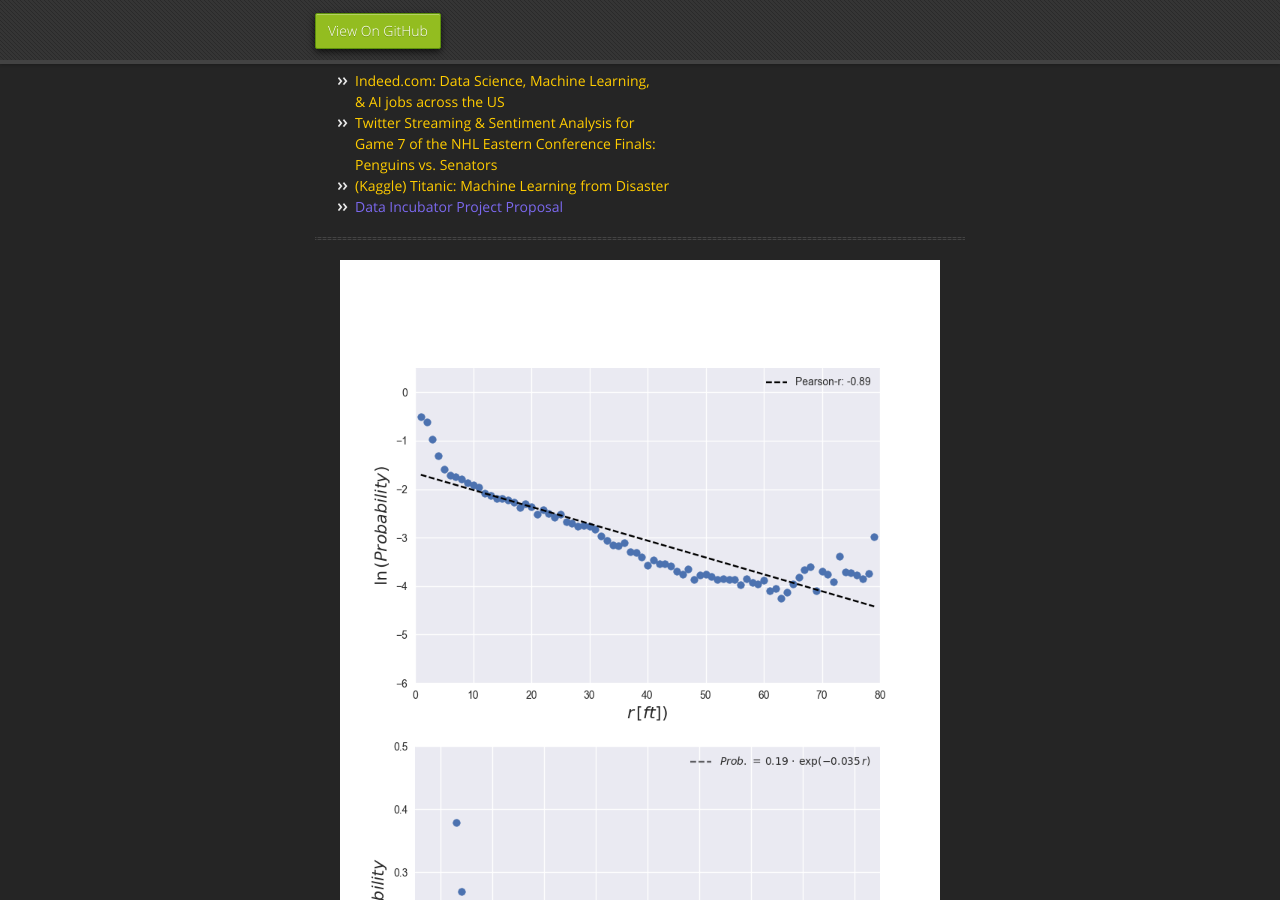
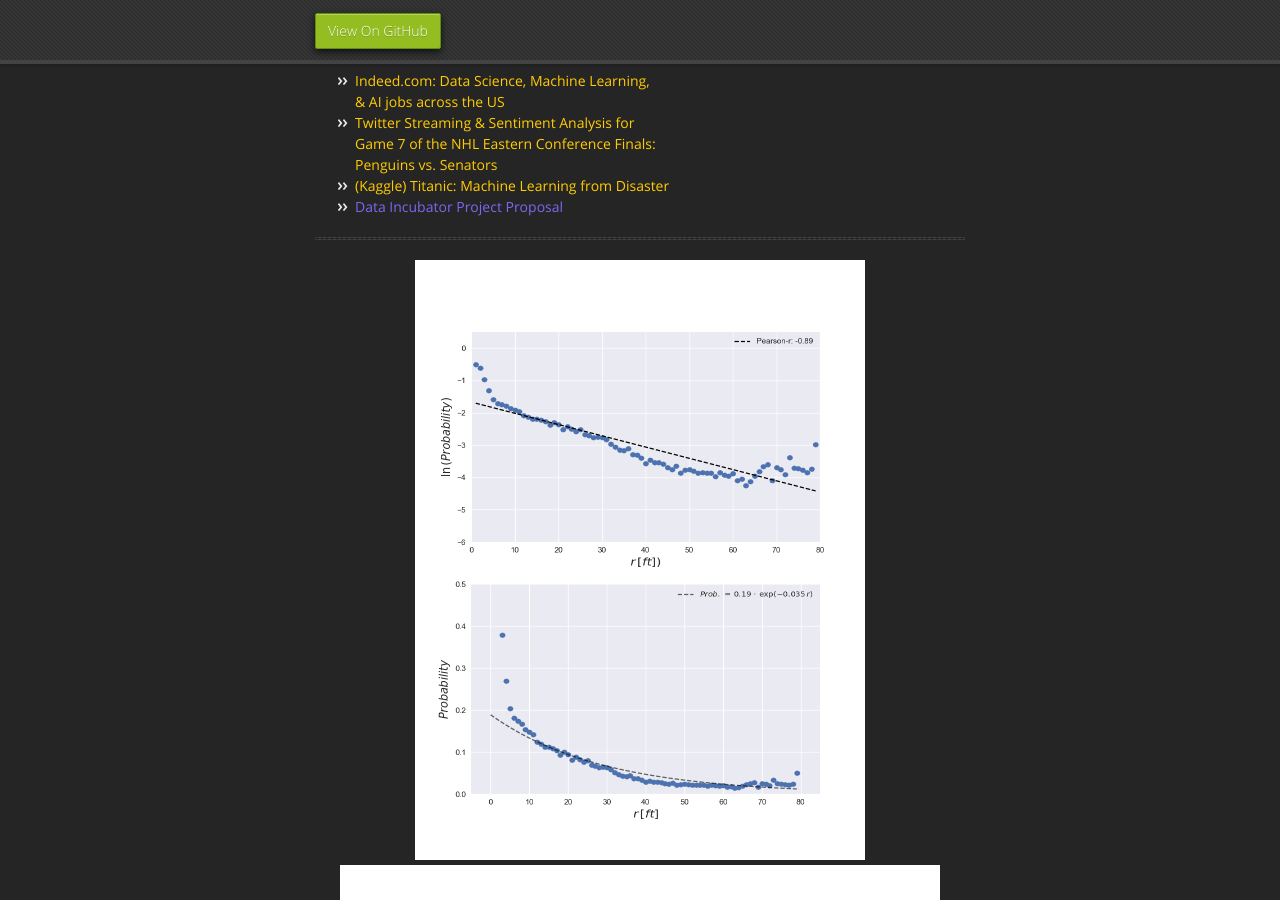
Before and after one commit to mrbrins82/mrbrins82.github.io, a Jekyll site: the page built from dataincubator.md, in a window 1280 px wide and 900 px high, scrolled down 342 px. Built offline with Jekyll 4.4.1, drawn with Linux system fonts in a browser that asks for light colours; nearby versions of some CDN libraries; a script that is not in the unit is left out; our own code applies the rules of GitHub Pages for plain Markdown files.

Commit message:
resized plots

```diff
--- a/dataincubator.md
+++ b/dataincubator.md
@@ -18,7 +18,7 @@ layout: default
 
 * * *
 
-<center><img src="./assets/images/shot_probability_plot.png" alt="shot probability plot" width="600" height="900" />
+<center><img src="./assets/images/shot_probability_plot.png" alt="shot probability plot" width="450" height="600" />
 </center>
 
 <center><img src="./assets/images/correlation_plots.png" alt="goals correlation plot" width="600" height="600" />
```
